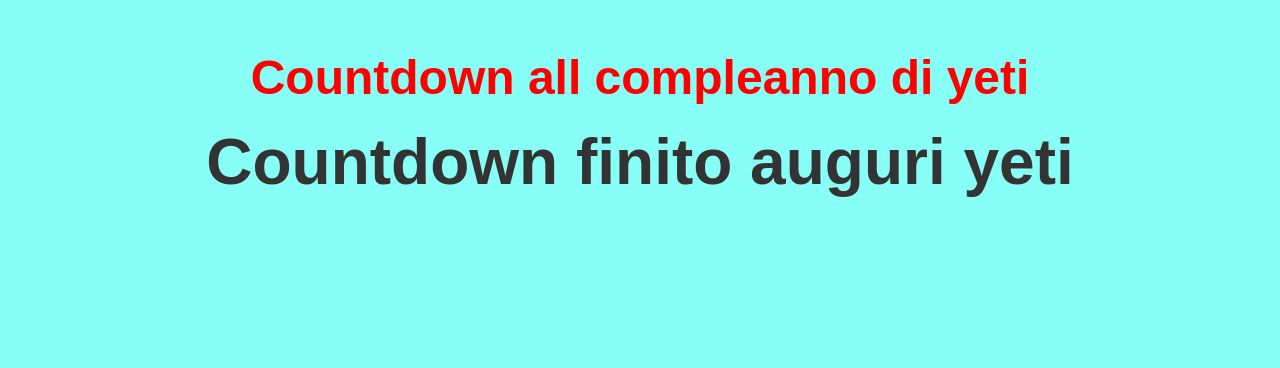
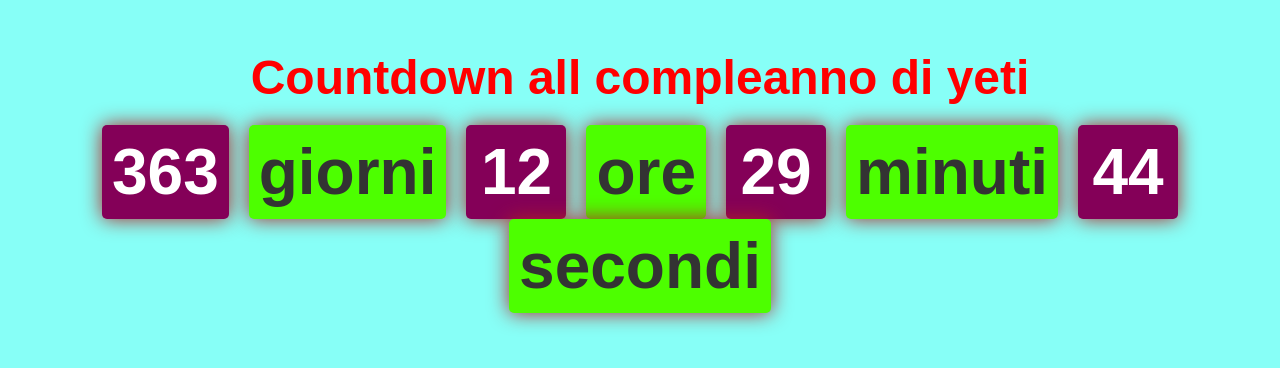
Before and after one commit to Alexandercasadei/compleannoanto, a plain HTML site: page index.html in a window 1280 px wide. Drawn offline with Linux system fonts and the light colour scheme.

Commit message:
Update index.html

```diff
--- a/index.html
+++ b/index.html
@@ -46,7 +46,7 @@
 	<div id="countdown"></div>
 	<script>
 
-		var countDownDate = new Date("September 17, 2023 00:00:00").getTime();
+		var countDownDate = new Date("September 17, 2024 00:00:00").getTime();
 
 
 		var x = setInterval(function() {
```
